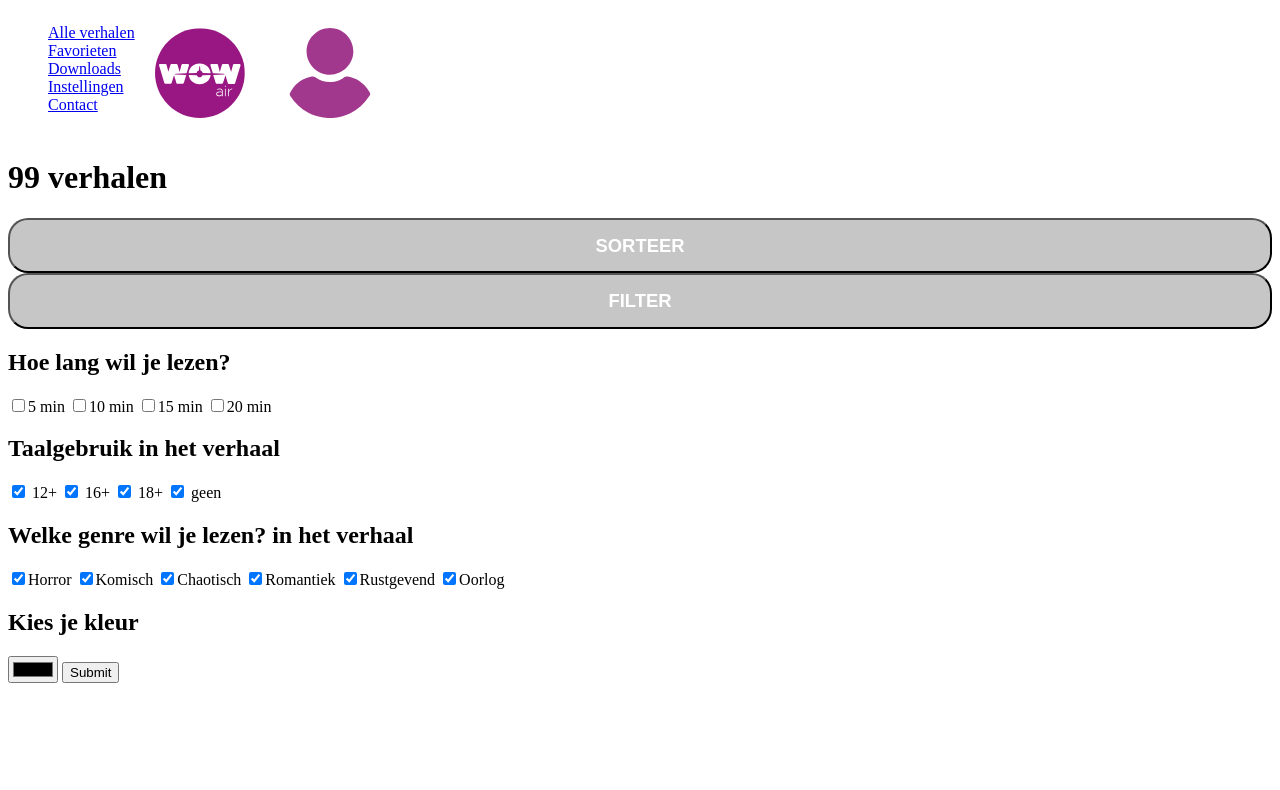
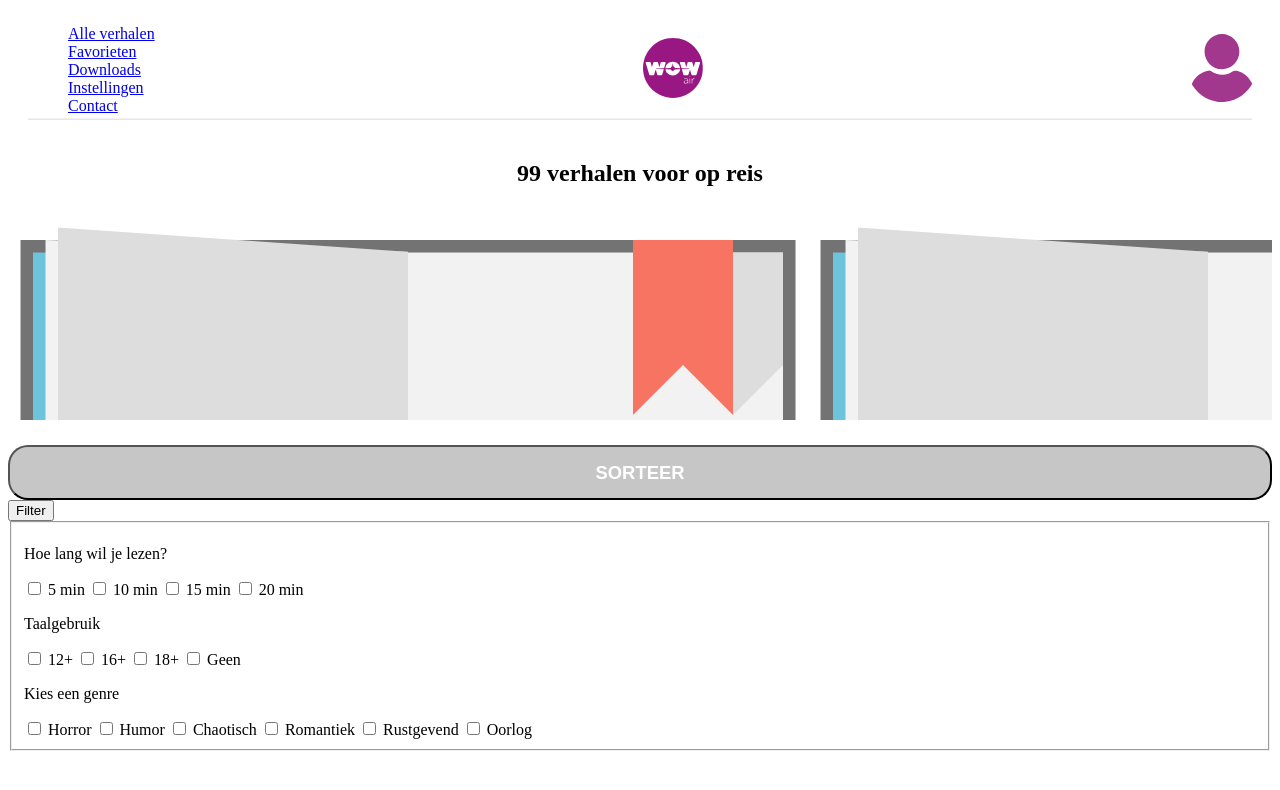
Before and after one commit to DashingNass/DashingNass.github.io, a plain HTML site: page index.html in a window 1280 px wide. Drawn offline with Linux system fonts and the light colour scheme.

Commit message:
Add files via upload

```diff
--- a/css/style.css
+++ b/css/style.css
@@ -7,32 +7,51 @@
 #2b3940 = zwart/groenig
 */
 
+body {
+    max-width: 100%;
+}
 
-header img {
+
+header {
+    background-color: white;
+    position: relative;
+    display: flex;
+    align-items: center;
+    justify-content: space-between;
+/*    border-bottom: 1px solid #808080;*/
+    height: 100px;
+    margin-bottom: 20px;
     margin: 20px;
-    float: right;
-    width: 90px;
-    height: 90px;
- }
-header nav {
-    display: flex;
-    background-color: white;
-    box-shadow: 1px;
- }
+    box-shadow: inset  0 -0.1em 0 #e6e6e6;
 
-header nav li{
+
+}
+header a img {
+    width: 60px;
+    cursor: pointer
+}
+
+ul {
     list-style-type: none;
 }
 
-
-
+section {
+    background-image: url(/img/book-open.png);
+    color: black;
+    display: flex;
+    justify-content: space-around;
+    height: 280px;
+    margin: 5px 0px 25px 0px;}
 
 #sort-form {
     display: none;
-}
-#sort-form.clicked{
+    }
+
+#sort-form.clicked {
     display: block;
 }
+
+/* vormgeving van de knop */
 #sort-button {
     background-color: #C7C6C6;
     color: #ffffff;
@@ -48,36 +67,8 @@ header nav li{
 }
 
 
-/* vormgeving van de knop */
+/* wanneer er op de sorteer button wordt geklikt */
 .active,
 #sort-button:hover {
     background-color: #A2388D;
-} /* wanneer er op de sorteer button wordt geklikt */
-
-.active,
-#filter-button:hover {
-    background-color: #A2388D;
-} /* wanneer er op de filter button wordt geklikt */
-
-
-
-#filter-form{
-    display: inline;
-
 }
-#filter-form.clicked{
-    display: block;
-}
-#filter-button{
-     background-color: #C7C6C6;
-    color: #ffffff;
-    cursor: pointer;
-    padding: 0.8em;
-    width: 100%;
-    border-radius: 20px;
-    text-align: center;
-    outline: none;
-    font-size: 1.15em;
-    text-transform: uppercase;
-    font-weight: 900;
-}
--- a/index.html
+++ b/index.html
@@ -3,7 +3,7 @@
 
 <head>
     <meta charset="UTF-8">
-    <title>WOW air 99 verhalen website</title>
+    <title>99 verhalen om te lezen voor het reizen</title>
     <link rel="stylesheet" href="/css/style.css">
     <link rel="stylesheet" href="https://cdnjs.cloudflare.com/ajax/libs/font-awesome/4.7.0/css/font-awesome.min.css">
     <meta name="viewport" content="width=device-width, initial-scale=1.0">
@@ -11,85 +11,122 @@
 
 <body>
 
+
+
+
 <header>
+
+
+
 
             <nav>
             <ul>
-                <li><a href="#" class="current">Alle verhalen</a></li>
+                <li><a href="#">Alle verhalen</a></li>
                 <li><a href="#">Favorieten</a></li>
                 <li><a href="#">Downloads</a></li>
                 <li><a href="#">Instellingen</a></li>
                 <li><a href="#">Contact</a></li>
             </ul>
-
-            <a href="#"><img src="/img/wow-air-logo.svg" alt="logo"></a>
-            <a href="#"><img src="/img/user-icon-paars.svg" alt="logo-user"></a>
+        </nav>
 
 
-        </nav>
 
+
+
+
+           <a href="#"><img src="/img/wow-air-logo.svg" class="wow-logo" alt="logo"></a>
+           <a href="#"><img src="/img/user-icon-paars.svg" class="user-logo" alt="logo-user"></a>
         </header>
-<h1>99 verhalen </h1>
+
+
+    <main>
+        <section id="intro">
+            <h1>99 verhalen voor op reis</h1>
+        </section>
 
 
 
         <!-- sorteer knop & formulier-->
         <button id="sort-button">Sorteer</button>
         <form id="sort-form" action="sorteer">
-            <input type="checkbox" name="a-z" value="a-z">A-Z
-            <input type="checkbox" name="datum" value="datum">Datum
-            <input type="checkbox" name="meest-gelezen" value="meest-gelezen">Meest gelezen
-            <input type="checkbox" name="populair" value="populair">Populair
-            <input type="submit" value="Submit">
+            <fieldset>
+                <input type="radio" id="a-z" value="a-z">
+                <label for="a-z">A-Z</label>
+
+                <input type="radio" id="datum" value="datum">
+                <label for="datum">Datum</label>
+
+                <input type="radio" id="meest-gelezen" value="meest-gelezen">
+                <label for="meest-gelezen">Meest gelezen</label>
+
+                <input type="radio" id="populair" value="populair">
+                <label for="populair">Populair</label>
+
+                <input type="radio" value="Submit">
+            </fieldset>
         </form>
 
 
-    <!--Filter & formulier button-->
+
+        <!-- filter knop & formulier-->
         <button id="filter-button">Filter</button>
         <form id="filter-form" action="filter">
 
+            <fieldset>
+                <p>Hoe lang wil je lezen?</p>
+                <input type="checkbox" id="5min" value="5min">
+                <label for="5min">5 min</label>
 
-        <form action="filter">
-            <h2> Hoe lang wil je lezen?</h2>
-            <input type="checkbox" name="5min" value="5min">5 min
-            <input type="checkbox" name="10min" value="10min">10 min
-            <input type="checkbox" name="15min" value="15min">15 min
-            <input type="checkbox" name="20min" value="20min">20 min
+                <input type="checkbox" id="10min" value="10min">
+                <label for="10min">10 min</label>
 
-            <br>
-            <h2>Taalgebruik in het verhaal</h2>
-            <input type="checkbox" name="12+" value="=12+" checked> 12+
-            <input type="checkbox" name="16+" value="=16+" checked> 16+
-            <input type="checkbox" name="18+" value="=18+" checked> 18+
-            <input type="checkbox" name="geen" value="=geen" checked> geen
+                <input type="checkbox" id="15min" value="15min">
+                <label for="10min">15 min</label>
 
-            <br>
+                <input type="checkbox" id="20min" value="20min">
+                <label for="20min">20 min</label>
 
-            <h2>Welke genre wil je lezen? in het verhaal</h2>
-            <input type="checkbox" name="horror" value="=horror" checked>Horror
-            <input type="checkbox" name="komisch" value="=komisch" checked>Komisch
-            <input type="checkbox" name="chaotisch" value="=chaotisch" checked>Chaotisch
-            <input type="checkbox" name="romatiek" value="=romantiek" checked>Romantiek
-            <input type="checkbox" name="rustgevend" value="=rustgevend" checked>Rustgevend
-            <input type="checkbox" name="oorlog" value="=oorlog" checked>Oorlog
+                <p>Taalgebruik</p>
+                <input type="checkbox" id="12+" value="12+">
+                <label for="12+">12+</label>
 
-            <h2>Kies je kleur</h2>
-            <input type="color">
+                <input type="checkbox" id="16+" value="16+">
+                <label for="16+">16+</label>
 
+                <input type="checkbox" id="18+" value="18+">
+                <label for="18+">18+</label>
 
-            <input type="submit" value="Submit">
+                <input type="checkbox" id="geen" value="geen">
+                <label for="geen">Geen</label>
 
 
 
-        </form>
-        <!--</select>-->
+                <p>Kies een genre</p>
+                <input type="checkbox" id="horror" value="horror">
+                <label for="horror">Horror</label>
+
+                <input type="checkbox" id="humor" value="humor">
+                <label for="humor">Humor</label>
+
+                <input type="checkbox" id="chaotisch" value="chaotisch">
+                <label for="chaotisch">Chaotisch</label>
+
+                <input type="checkbox" id="romantiek" value="romantiek">
+                <label for="romantiek">Romantiek</label>
+
+                <input type="checkbox" id="rustgevend" value="rustgevend">
+                <label for="rustgevend">Rustgevend</label>
+
+                <input type="checkbox" id="oorlog" value="oorlog">
+                <label for="oorlog">Oorlog</label>
+            </fieldset>
         </form>
 
 
         <script src="/javascript/script.js"></script>
 
 
-
+    </main>
 </body>
 
 
--- a/javascript/script.js
+++ b/javascript/script.js
@@ -4,10 +4,3 @@ var sortForm = document.getElementById("sort-form");
 sortButton.addEventListener("click", function() {
     sortForm.classList.toggle("clicked");
 });
-
-var filter = document.getElementById("filter-button");
-var filterForm = document.getElementById("filter-form");
-
-filter.addEventListener("click", function() {
-    filterForm.classList.toggle("clicked");
-});
```
Also changed, not shown: img/book-open.png (added). Lines whose indentation alone changed are shown as unchanged.
